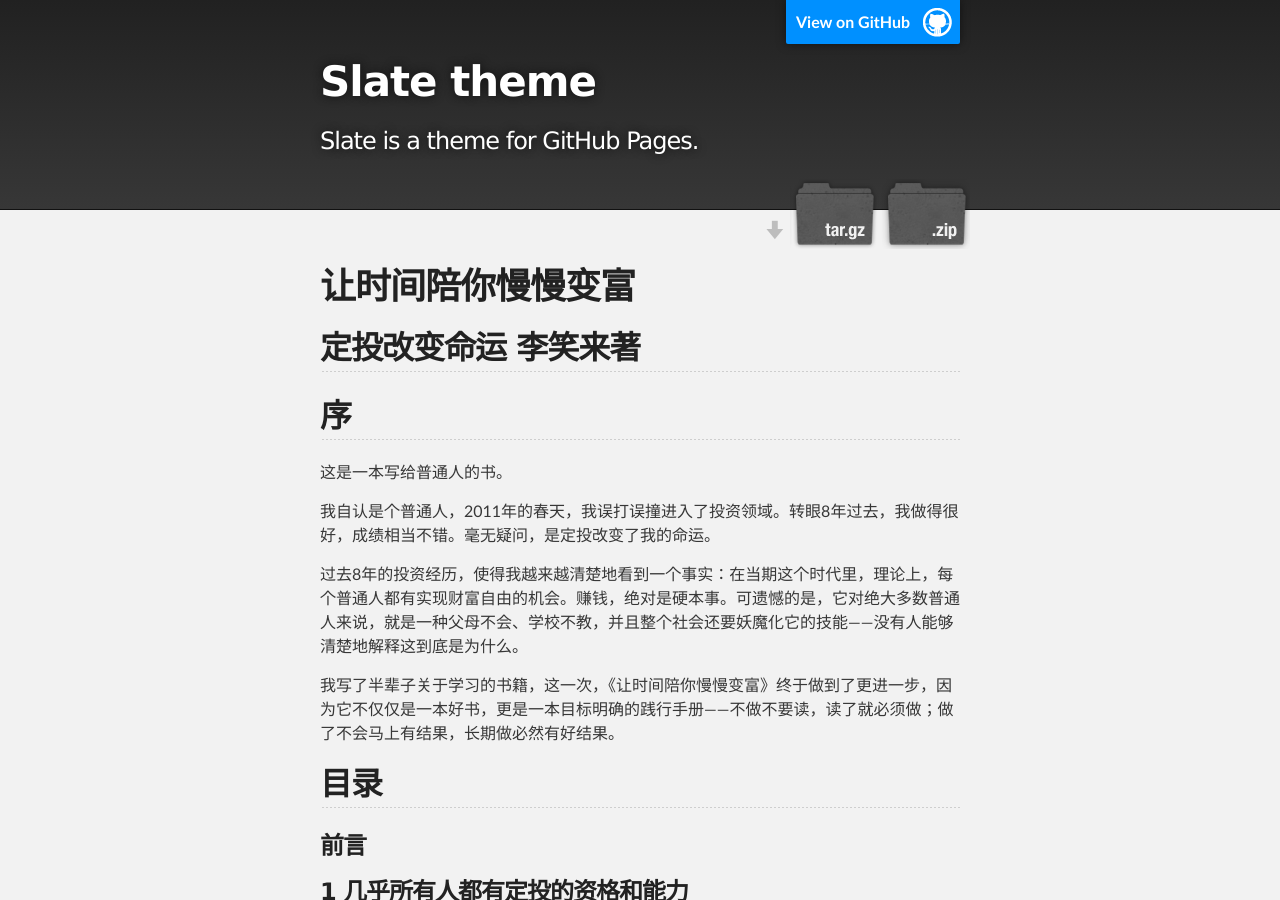
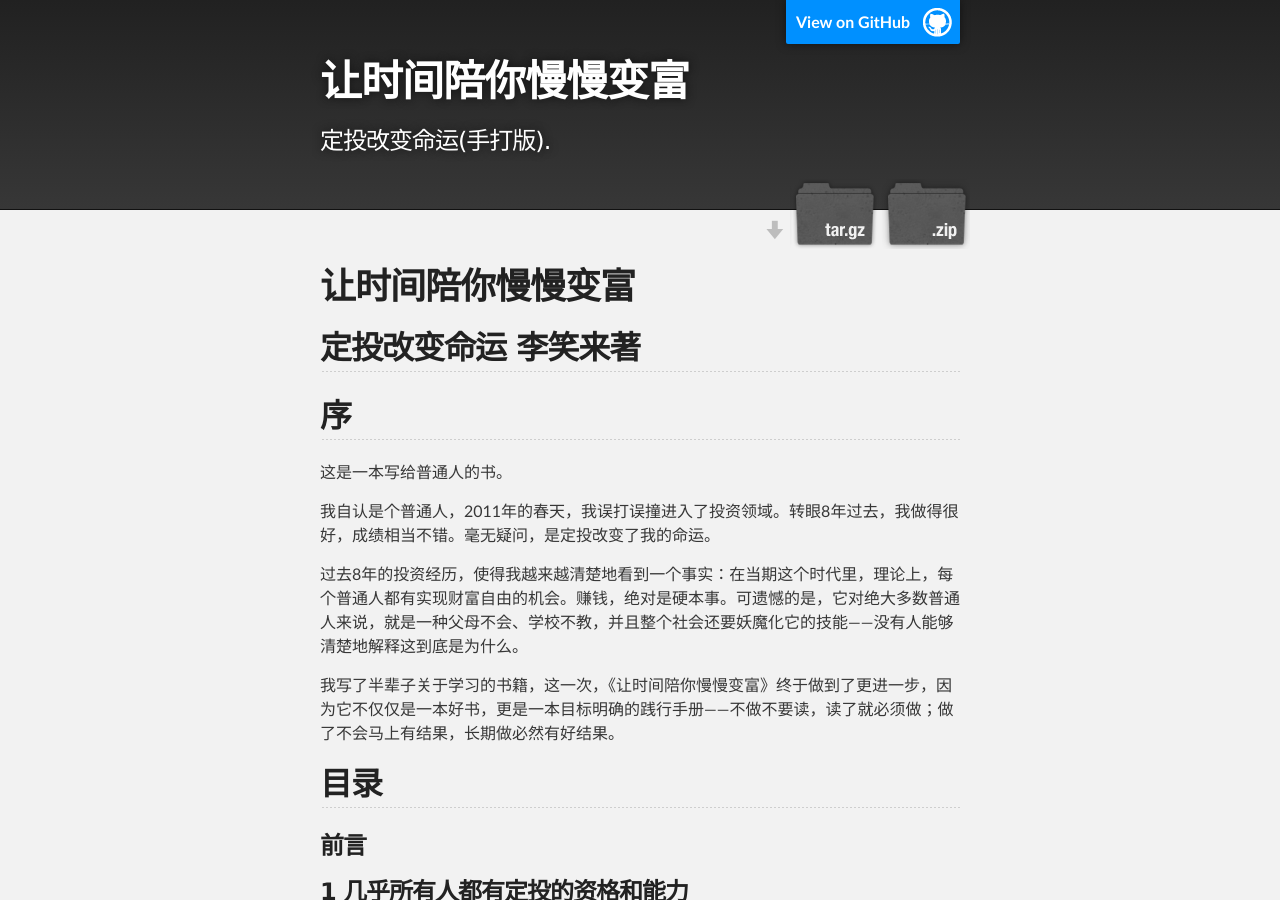
Before and after one commit to liangxincn/-, a Jekyll site: the page built from index.md, in a window 1280 px wide and 900 px high. Built offline with Jekyll 4.4.1, drawn with Linux system fonts in a browser that asks for light colours; our own code applies the rules of GitHub Pages for plain Markdown files; some of the changed text lies outside the part shown.

Commit message:
Update _config.yml

```diff
--- a/_config.yml
+++ b/_config.yml
@@ -1,5 +1,5 @@
-title: Slate theme
-description: Slate is a theme for GitHub Pages.
+title: 让时间陪你慢慢变富
+description: 定投改变命运(手打版).
 show_downloads: true
 google_analytics:
 theme: jekyll-theme-slate
```
